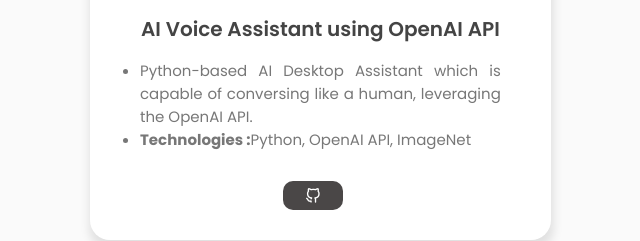
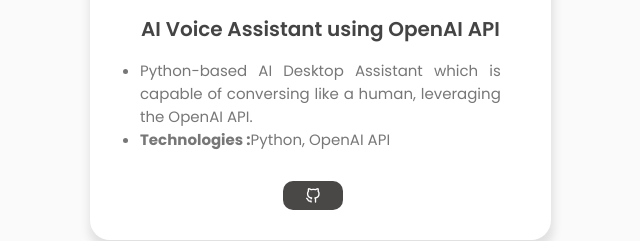
Before and after one commit to srujankumar15/Personal-Portfolio, a plain HTML site: page index.html in a window 1280 px wide. Shown: the part 3440-3681 px from the top of the page, 38-678 px from the left. Drawn offline with nearby package versions, Linux system fonts and the light colour scheme.

Commit message:
changes in project section

```diff
--- a/index.html
+++ b/index.html
@@ -240,7 +240,7 @@
                 <label><ul>
                     <li class="li-1">Python-based AI Desktop Assistant which is capable of conversing like a human, leveraging the OpenAI
                         API.</li>
-                    <li class="li-1"><b>Technologies :</b>Python, OpenAI API, ImageNet</li>
+                    <li class="li-1"><b>Technologies :</b>Python, OpenAI API</li>
                 </ul></label>
                 <a class="anch" href="https://github.com/srujankumar15/AI-Voice-Assistant" target="_blank"><i class="uil uil-github-alt"></i></a>
             </div>
```
